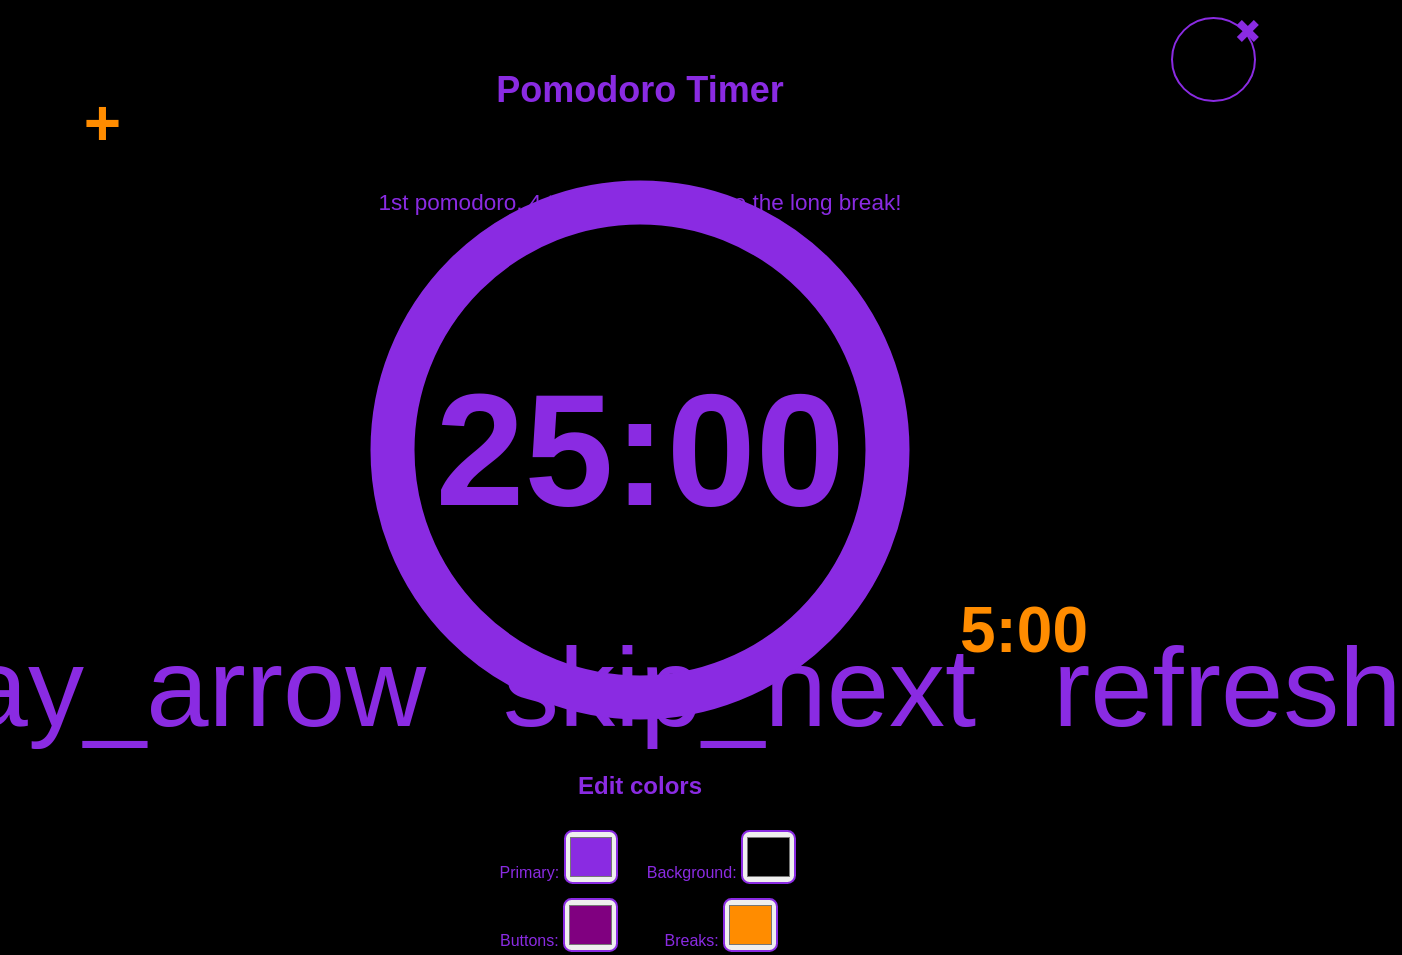
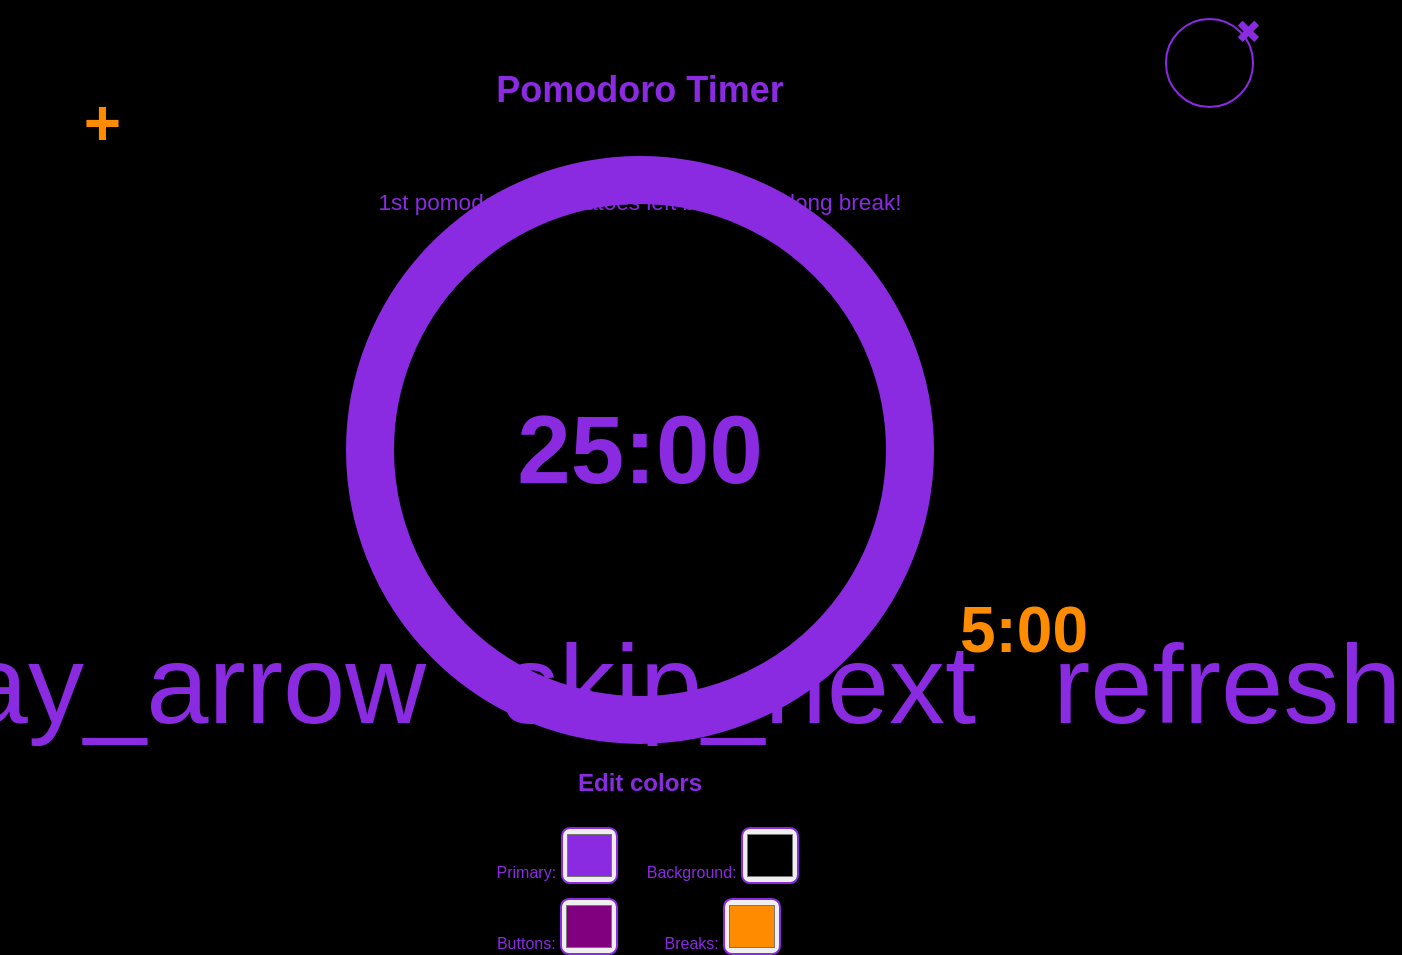

UI: Increase timer circle size and slightly reduce text font-size to prevent overlapping

--- a/style.css
+++ b/style.css
@@ -158,8 +158,8 @@
         }
         svg {
             position: absolute;
-            width: min(140%, 550px);
-            height: min(140%, 550px);
+            width: min(160%, 600px);
+            height: min(160%, 600px);
         }
         circle {
             fill: none;
@@ -172,7 +172,7 @@
         }
         /* Dimensione testo timer */
         .time {
-            font-size: clamp(4rem, 18vw, 10rem);
+            font-size: clamp(3rem, 14vw, 6rem);
             font-weight: bold;
             position: relative;
             display: flex;
@@ -266,7 +266,7 @@
             transform: translate(-50%, -50%);
         }
         .break-timer-large .time {
-            font-size: clamp(4rem, 18vw, 10rem);
+            font-size: clamp(3rem, 14vw, 6rem);
             color: var(--break-color) !important;
         }
         /* Nasconde il cerchio del timer piccolo inizialmente */
